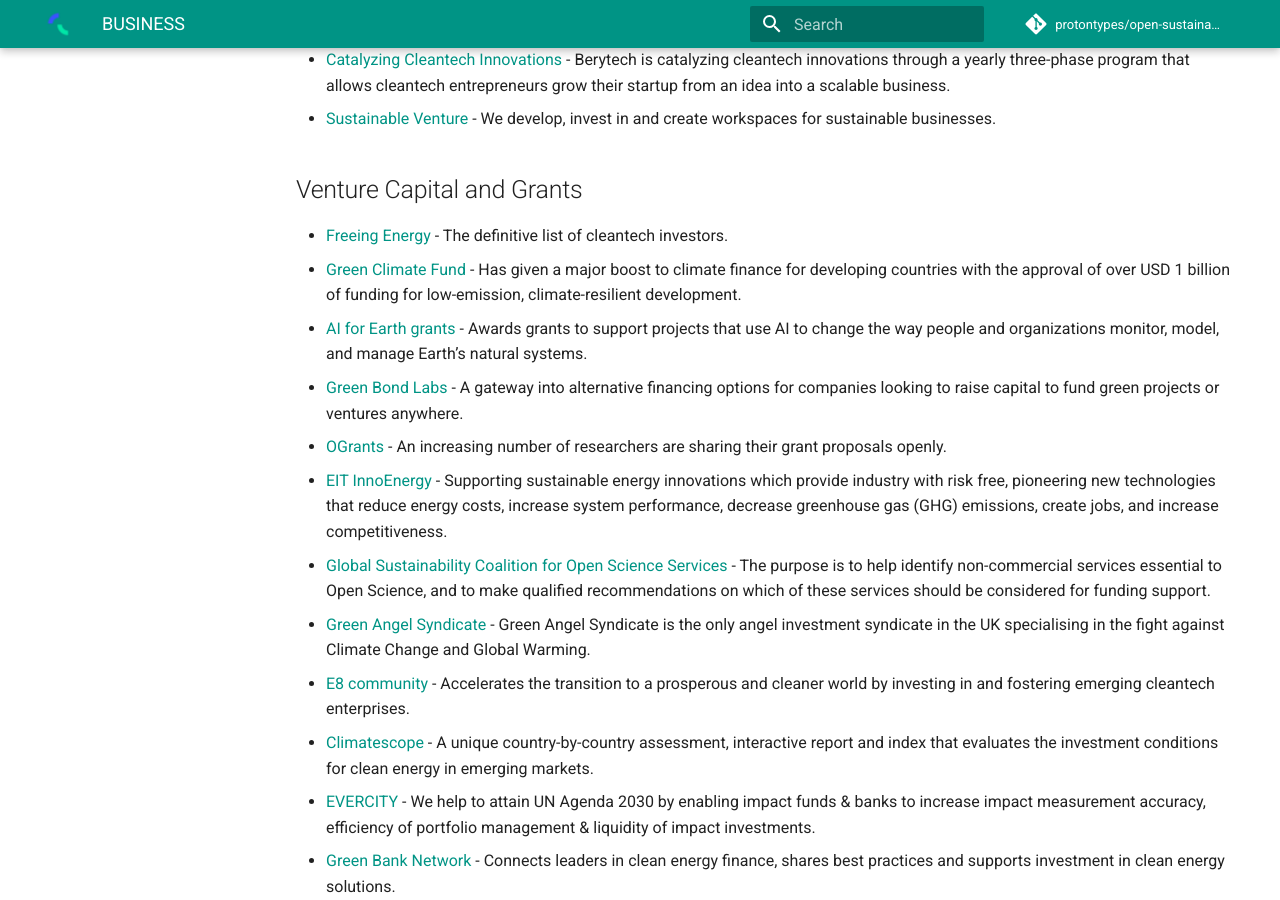
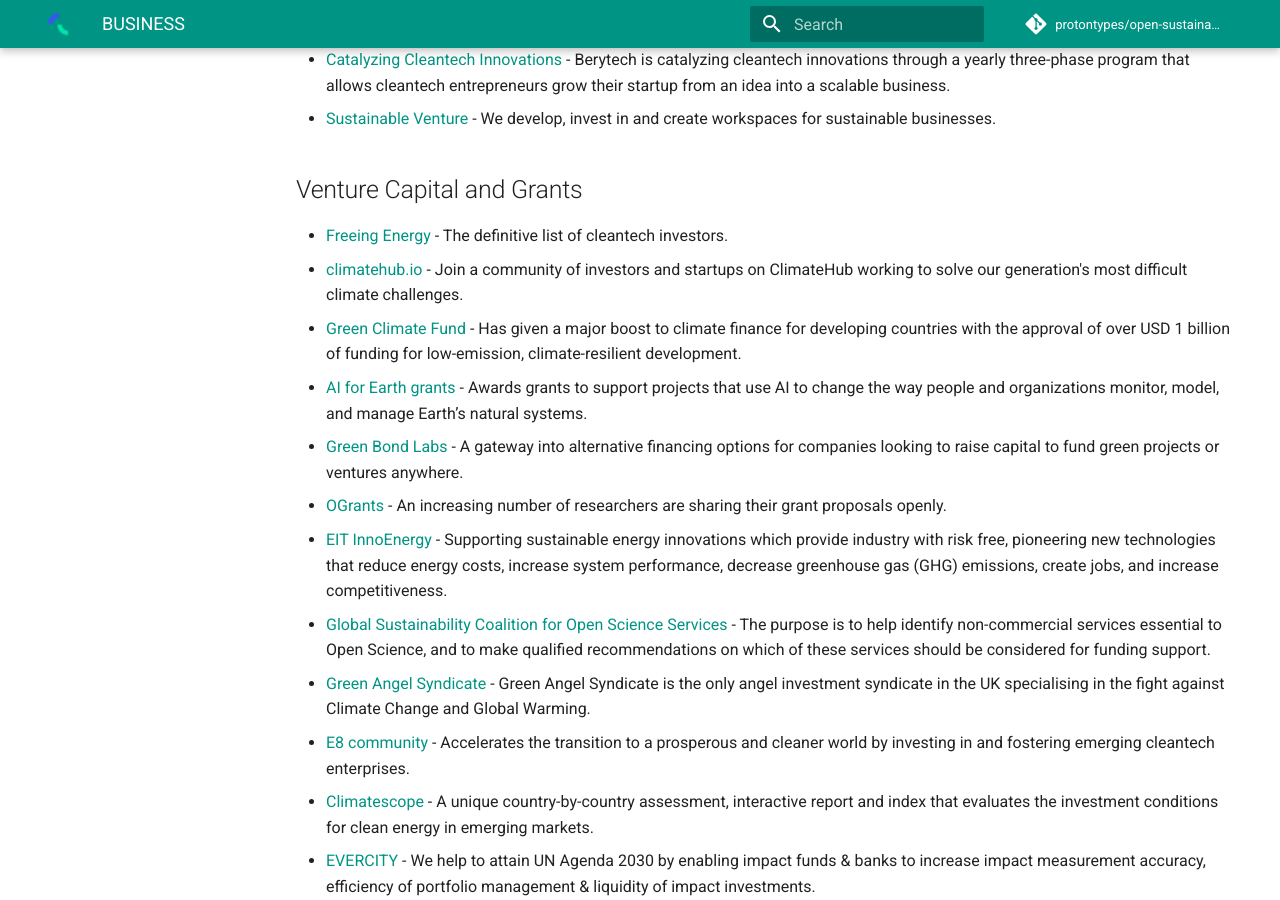
Before and after one commit to protontypes/open-sustainable-technology, an MkDocs documentation site: the page built from docs/BUSINESS.md, in a window 1280 px wide and 900 px high, scrolled down 2226 px. Built offline with MkDocs 1.6.1 and Material for MkDocs 9.7.7, drawn with Linux system fonts in a browser that asks for light colours; comment, search, counter and statistics services are not loaded.

Commit message:
Update BUSINESS.md

```diff
--- a/docs/BUSINESS.md
+++ b/docs/BUSINESS.md
@@ -46,6 +46,7 @@
 
 ## Venture Capital and Grants
 * [Freeing Energy](https://www.freeingenergy.com/list-of-cleantech-investors/) - The definitive list of cleantech investors.
+* [climatehub.io](https://climatehub.io/) - Join a community of investors and startups on ClimateHub working to solve our generation's most difficult climate challenges.
 * [Green Climate Fund](https://www.greenclimate.fund/) - Has given a major boost to climate finance for developing countries with the approval of over USD 1 billion of funding for low-emission, climate-resilient development.
 * [AI for Earth grants](https://www.microsoft.com/en-us/ai/ai-for-earth-grants) - Awards grants to support projects that use AI to change the way people and organizations monitor, model, and manage Earth’s natural systems.
 * [Green Bond Labs](https://impactisi.com/program/) - A gateway into alternative financing options for companies looking to raise capital to fund green projects or ventures anywhere.
```
